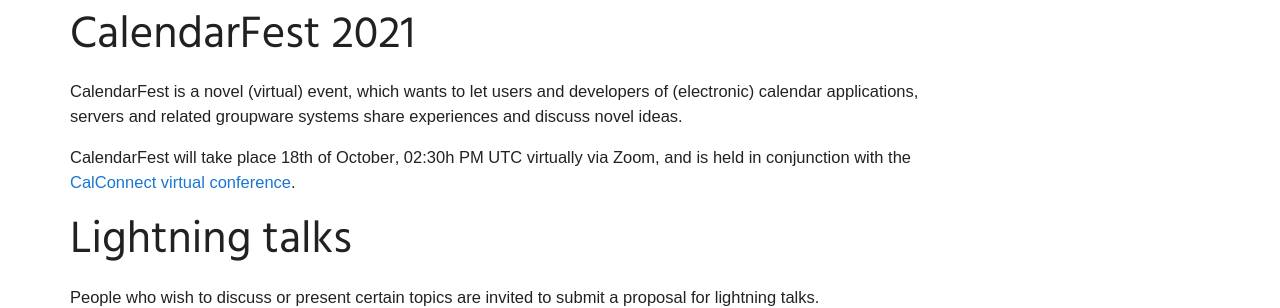
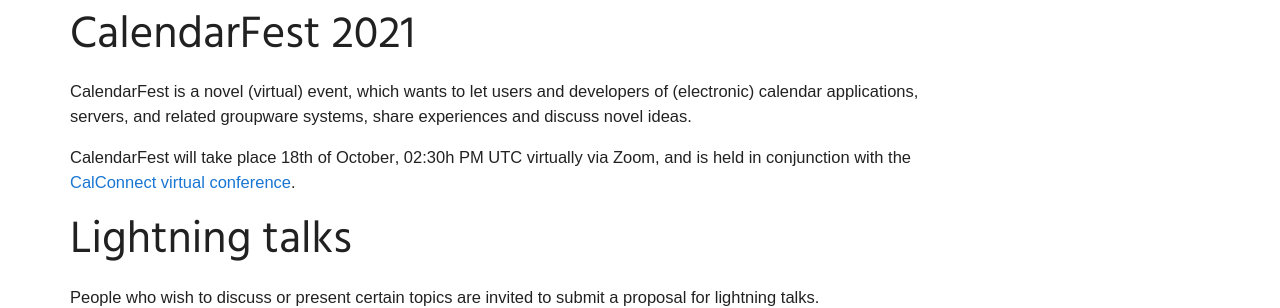
Before and after one commit to CalConnect/public, a Jekyll site: the page built from _pages/CalendarFest.md, in a window 1280 px wide. Shown: the part 124-432 px from the top of the page. Built offline with Jekyll 4.4.1, drawn with Linux system fonts in a browser that asks for light colours; some web fonts are replaced.

```diff
--- a/_pages/CalendarFest.md
+++ b/_pages/CalendarFest.md
@@ -8,7 +8,7 @@ order: 0
 
 # CalendarFest 2021
 
-CalendarFest is a novel (virtual) event, which wants to let users and developers of (electronic) calendar applications, servers and related groupware systems share experiences and discuss novel ideas.
+CalendarFest is a novel (virtual) event, which wants to let users and developers of (electronic) calendar applications, servers, and related groupware systems, share experiences and discuss novel ideas.
 
 CalendarFest will take place **18th of October**, 02:30h PM UTC virtually via Zoom, and is held in conjunction with the [CalConnect virtual conference](https://www.calconnect.org/events/calconnect-virtual-conference-autumn-2021).
 
```
